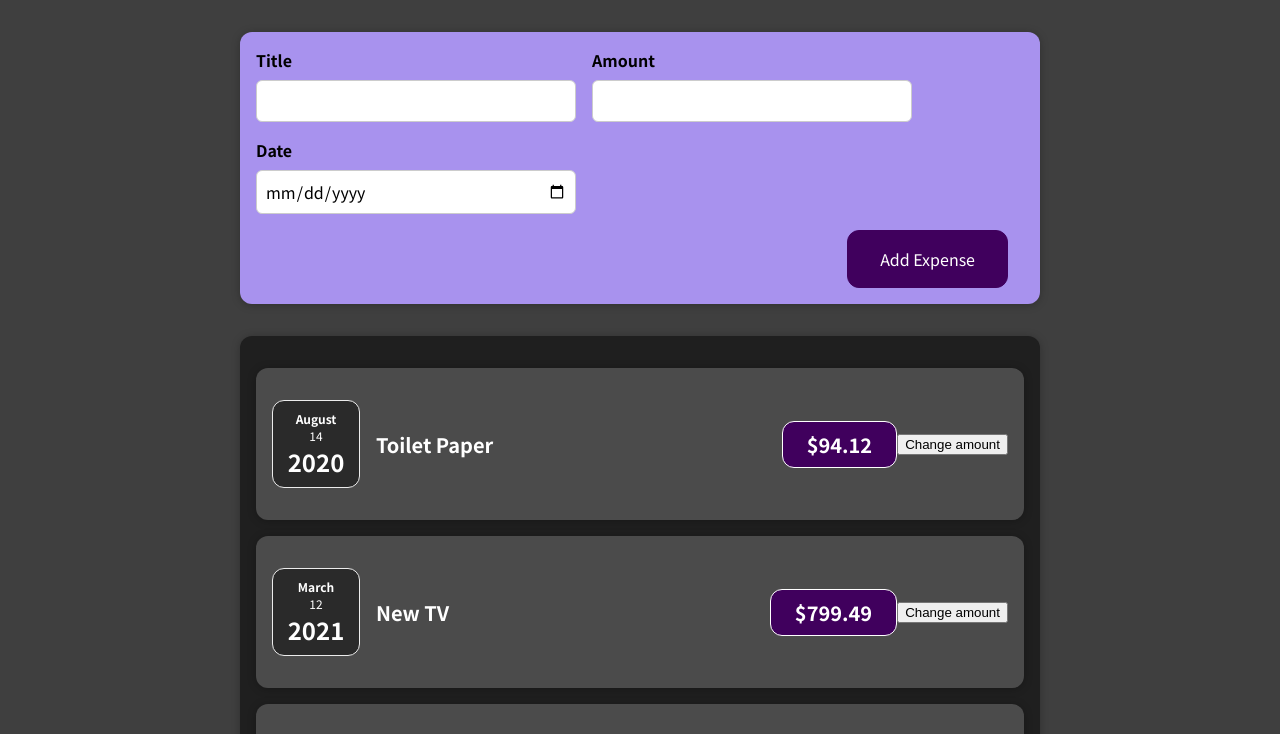
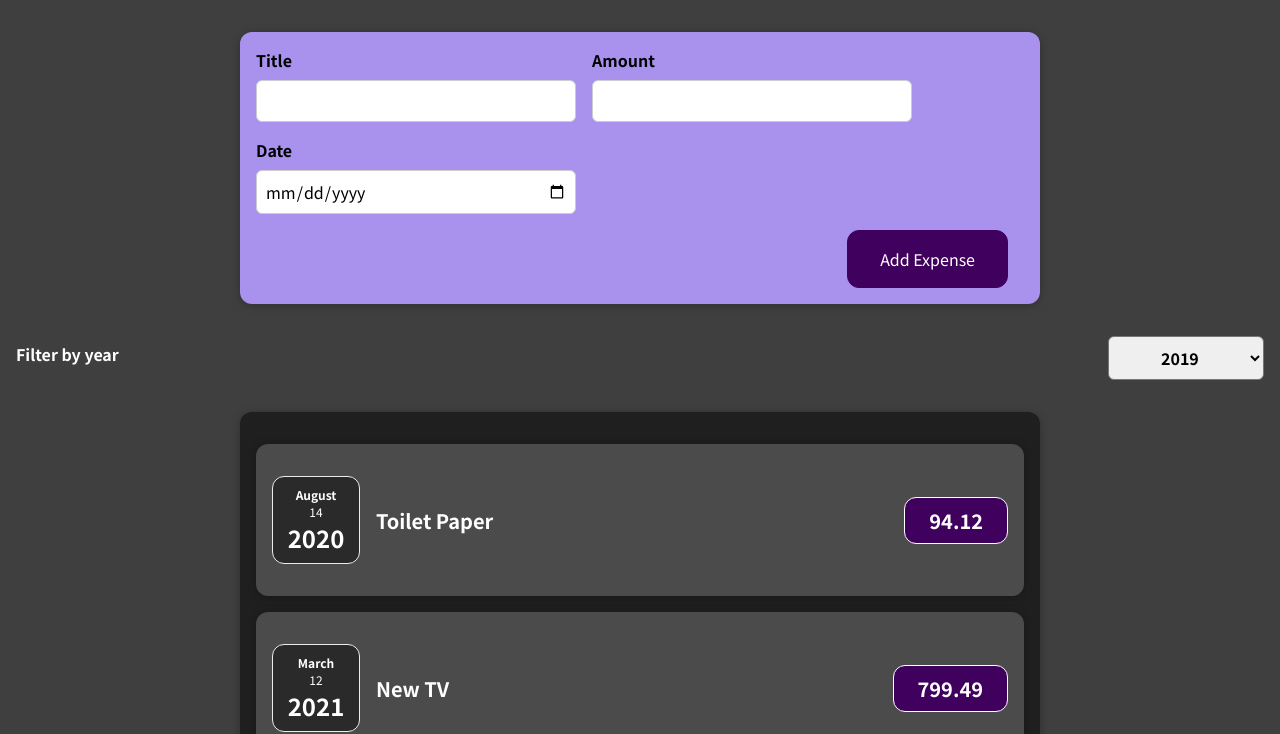
Before and after one commit to leomcg/react-budget-tracker, a React (Create React App) app: page / in a window 1280 px wide. Shown: the top 734 px of the page. Built offline with nearby package versions, Linux system fonts and the light colour scheme.

Commit message:
expenses filter

```diff
--- a/src/App.js
+++ b/src/App.js
@@ -1,8 +1,9 @@
+import React, { setUserInput, useState } from 'react';
+
 import Expenses from "./components/Expenses/Expenses";
 import NewExpense from "./components/NewExpense/NewExpense";
 
-function App() {
-  const expenses = [
+const DUMMY_EXPENSES = [
   {
     id: 'e1',
     title: 'Toilet Paper',
@@ -23,9 +24,23 @@ function App() {
     date: new Date(2021, 5, 12),
   },
 ];
+
+function App() {
+  const [expenses, setExpenses] = useState(DUMMY_EXPENSES)
+
+  const onNewExpenseHandler = (expense) => {
+    /**
+     * passing a function to the setExpenses function
+     * because I'm updating a state that relies on the previous state
+     */
+    setExpenses((prevState) => {
+      return [ expense, ...prevState ]
+    })
+  }
+
   return (
     <div>
-      <NewExpense/>
+      <NewExpense onNewExpense={onNewExpenseHandler} />
       <Expenses expenses={expenses} />
     </div>
   );
--- a/src/components/Expenses/ExpenseItem.js
+++ b/src/components/Expenses/ExpenseItem.js
@@ -1,25 +1,17 @@
 
-import { useState } from 'react';
 import './ExpenseItem.css'
 import ExpenseDate from './ExpenseDate';
 import Card from '../UI/Card'
 
 const ExpenseItem = (props) => {
-  const [ amount, setAmount ] = useState(props.amount)
-
-  const clickHandler = () => {
-    setAmount(200)
-  }
-
   return (
     <Card className="expense-item">
       <div className='expense-item'>
         <ExpenseDate date={props.date} />
         <div className='expense-item__description'>
           <h2>{props.title}</h2>
-          <div className='expense-item__price'>${amount}</div>
+          <div className='expense-item__price'>{props.amount}</div>
         </div>
-        <button onClick={clickHandler}>Change amount</button>
       </div>
     </Card>
   );
--- a/src/components/Expenses/Expenses.js
+++ b/src/components/Expenses/Expenses.js
@@ -1,15 +1,23 @@
+import React, { useState } from 'react';
 import './Expenses.css';
 import ExpenseItem from './ExpenseItem';
+import ExpenseFilter from './ExpensesFilter';
 import Card from '../UI/Card';
 
 const Expenses = (props) => {
+  const [year, setYear] = useState('2019')
+
+  const onYearChangeHandler = (yearReceived) => {
+    setYear(yearReceived)
+  }
+
   return (
-    <Card className="expenses">
-      <ExpenseItem title={props.expenses[0].title} amount={props.expenses[0].amount} date={props.expenses[0].date}/>
-      <ExpenseItem title={props.expenses[1].title} amount={props.expenses[1].amount} date={props.expenses[1].date}/>
-      <ExpenseItem title={props.expenses[2].title} amount={props.expenses[2].amount} date={props.expenses[2].date}/>
-      <ExpenseItem title={props.expenses[3].title} amount={props.expenses[3].amount} date={props.expenses[3].date}/>
-    </Card>
+    <div>
+      <ExpenseFilter onYearChange={onYearChangeHandler} year={year} />
+      <Card className="expenses">
+        {props.expenses.map(expense => <ExpenseItem title={expense.title} amount={expense.amount} date={expense.date}/>)}
+      </Card>
+    </div>
   )
 }
 
--- /dev/null
+++ b/src/components/Expenses/ExpensesFilter.css
@@ -0,0 +1,25 @@
+
+.expenses-filter {
+  color: white;
+  padding: 0 1rem;
+}
+
+.expenses-filter__control {
+  display: flex;
+  width: 100%;
+  align-items: center;
+  justify-content: space-between;
+  margin: 1rem 0;
+}
+
+.expenses-filter label {
+  font-weight: bold;
+  margin-bottom: 0.5rem;
+}
+
+.expenses-filter select {
+  font: inherit;
+  padding: 0.5rem 3rem;
+  font-weight: bold;
+  border-radius: 6px;
+}
--- /dev/null
+++ b/src/components/Expenses/ExpensesFilter.js
@@ -0,0 +1,27 @@
+import React from 'react';
+
+import './ExpensesFilter.css';
+
+const ExpensesFilter = (props) => {
+
+
+  const filterChangeHandler = (event) => {
+    props.onYearChange(event.target.value)
+  }
+
+  return (
+    <div className='expenses-filter'>
+      <div className='expenses-filter__control'>
+        <label>Filter by year</label>
+        <select value={props.year} onChange={filterChangeHandler}>
+          <option value='2022'>2022</option>
+          <option value='2021'>2021</option>
+          <option value='2020'>2020</option>
+          <option value='2019'>2019</option>
+        </select>
+      </div>
+    </div>
+  );
+};
+
+export default ExpensesFilter;
--- a/src/components/NewExpense/NewExpense.js
+++ b/src/components/NewExpense/NewExpense.js
@@ -3,13 +3,15 @@ import ExpenseForm from './ExpenseForm'
 
 import './NewExpense.css'
 
-const NewExpense = () => {
+const NewExpense = (props) => {
   const saveExpenseDataHandler = (enteredExpenseData) => {
     const expenseData = {
-      ...enteredExpenseData
+      ...enteredExpenseData,
+      id: Math.random().toString()
     }
 
-    console.log('new-expense: ', expenseData)
+    // "LIFTING STATE UP"
+    props.onNewExpense(expenseData)
   }
 
 
```
Lines whose indentation alone changed are shown as unchanged.
